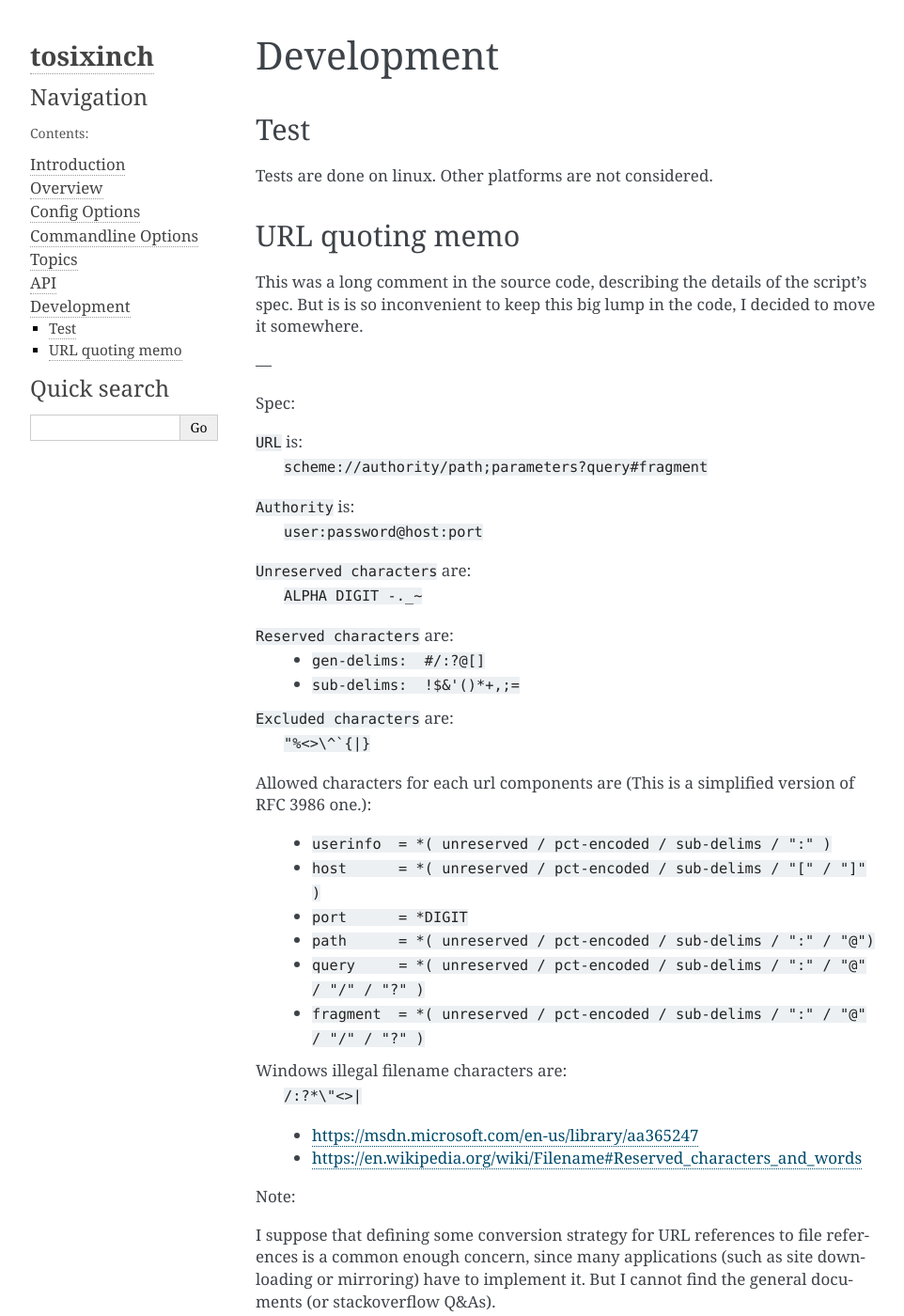
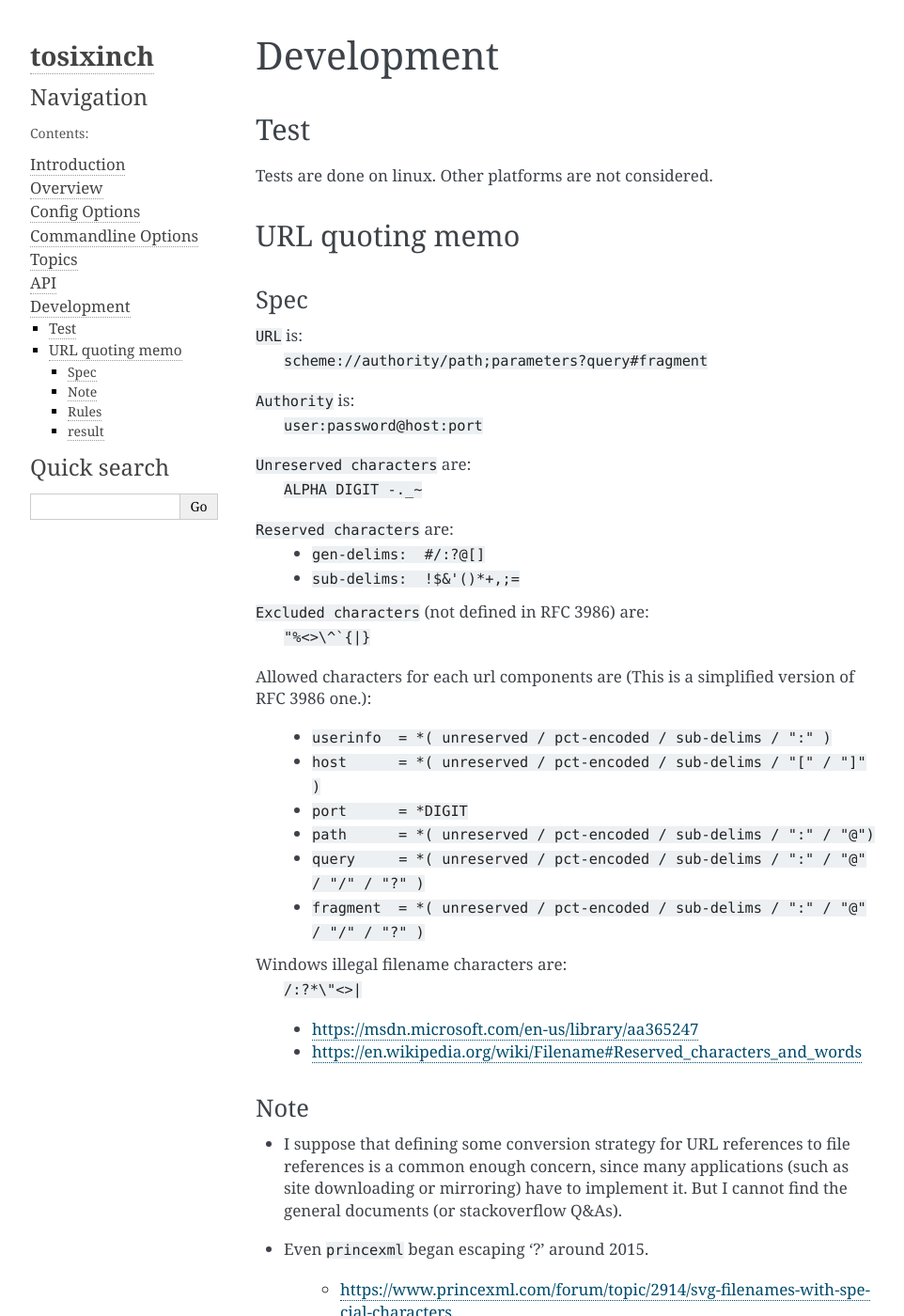
Before and after one commit to openandclose/tosixinch, a Sphinx documentation site: the page built from docs/development.rst, in a window 1280 px wide and 1400 px high. Shown: the whole window at 94% size, without its empty margins (148-1110 px from the left). Built offline with Sphinx 7.4.7, drawn with Linux system fonts in a browser that asks for light colours; some of the changed text lies outside the part shown.

Commit message:
[small edits] (repository wide)

```diff
--- a/docs/development.rst
+++ b/docs/development.rst
@@ -11,14 +11,8 @@ Tests are done on linux. Other platforms are not considered.
 URL quoting memo
 ----------------
 
-This was a long comment in the source code,
-describing the details of the script's spec.
-But is is so inconvenient to keep this big lump in the code,
-I decided to move it somewhere.
-
----
-
-Spec:
+Spec
+^^^^
 
 ``URL`` is:
     ``scheme://authority/path;parameters?query#fragment``
@@ -33,7 +27,7 @@ Spec:
     * ``gen-delims:  #/:?@[]``
     * ``sub-delims:  !$&'()*+,;=``
 
-``Excluded characters`` are:
+``Excluded characters`` (not defined in RFC 3986) are:
     ``"%<>\^`{|}``
 
 Allowed characters for each url components are
@@ -52,22 +46,24 @@ Windows illegal filename characters are:
     * https://msdn.microsoft.com/en-us/library/aa365247
     * https://en.wikipedia.org/wiki/Filename#Reserved_characters_and_words
 
-Note:
+Note
+^^^^
 
-I suppose that defining
-some conversion strategy for URL references to file references
-is a common enough concern,
-since many applications (such as site downloading or mirroring)
-have to implement it.
-But I cannot find the general documents
-(or stackoverflow Q&As).
+* I suppose that defining
+  some conversion strategy for URL references to file references
+  is a common enough concern,
+  since many applications (such as site downloading or mirroring)
+  have to implement it.
+  But I cannot find the general documents
+  (or stackoverflow Q&As).
 
-Even ``princexml`` began escaping '?' around 2015.
+* Even ``princexml`` began escaping '?' around 2015.
 
     * https://www.princexml.com/forum/topic/2914/svg-filenames-with-special-characters
 
 
-Rules:
+Rules
+^^^^^
 
 In some places in the script,
 We rewrite ``src`` or ``href`` links to refer to newly downloaded local files.
@@ -123,7 +119,10 @@ For now, we are ignoring ASCII control characters
 and non ASCII characters.
 
 
-The result::
+result
+^^^^^^
+
+.. code-block:: none
 
     _           quote       replace
     path        []
```
Also changed, not shown: docs/intro.rst (+4 -5 lines).
